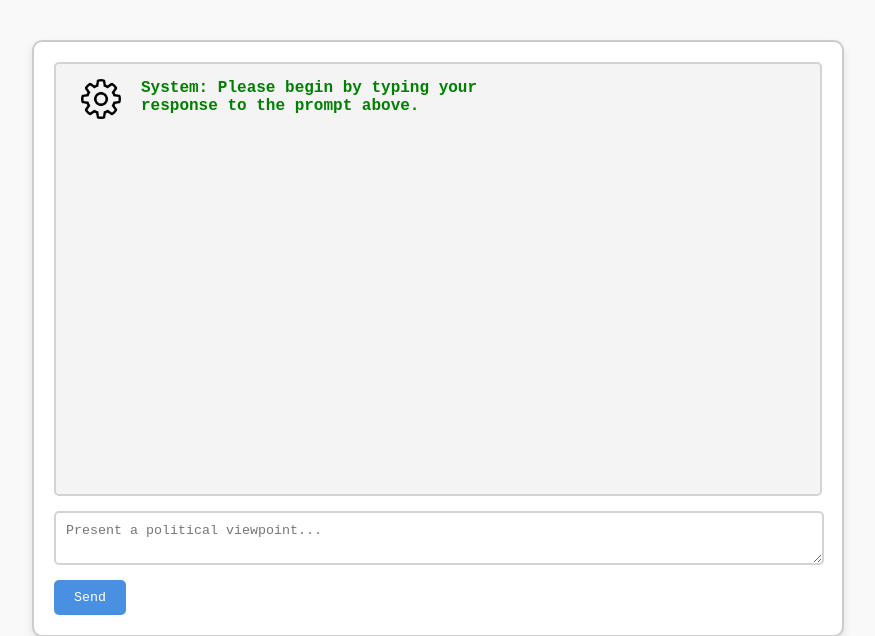
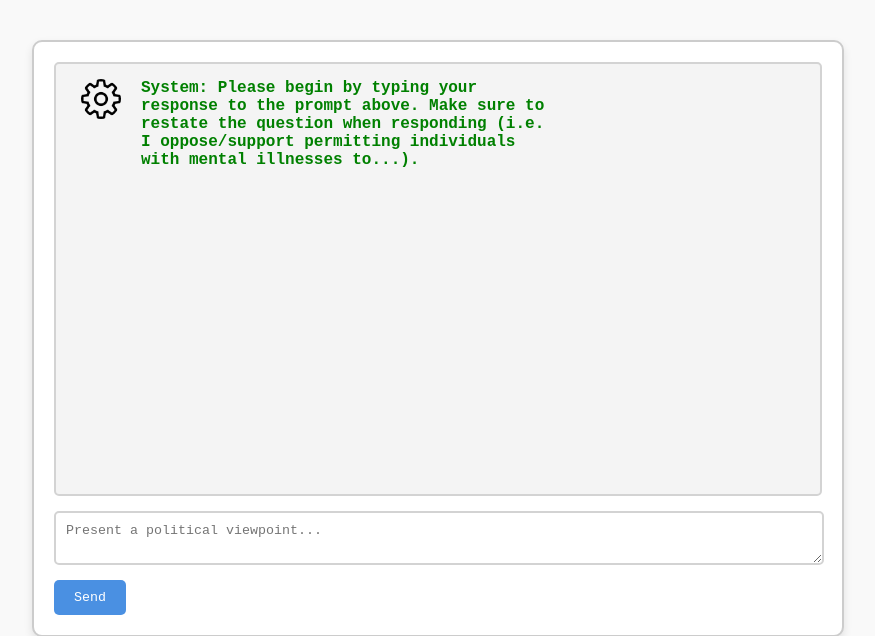
Before and after one commit to aalco03/Socratic-Deliberation-Study, a Flask app: page / in a window 1280 px wide. Shown: the part 157-793 px from the top of the page, without its empty margins (202-1077 px from the left). Run offline with Flask 3, Linux system fonts and the light colour scheme.

Commit message:
Added clarification in system prompt

```diff
--- a/templates/UI.html
+++ b/templates/UI.html
@@ -133,7 +133,7 @@
         }
 
         window.onload = () => {
-            addMessageToChat('System', 'Please begin by typing your response to the prompt above.', 'llm', '/static/SystemIconPNG.png');
+            addMessageToChat('System', 'Please begin by typing your response to the prompt above. Make sure to restate the question when responding (i.e. I oppose/support permitting individuals with mental illnesses to...).', 'llm', '/static/SystemIconPNG.png');
         };
 
 
```
